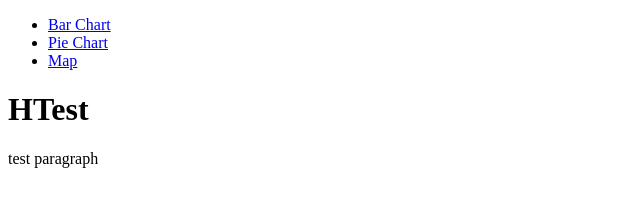
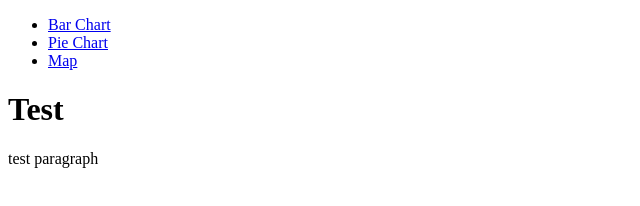
Before and after one commit to conjur26/conjur26.github.io, a plain HTML site: page index.html in a window 1280 px wide. Shown: the full height of the page, 0-640 px from the left. Drawn offline with Linux system fonts and the light colour scheme.

Commit message:
Minor change

```diff
--- a/index.html
+++ b/index.html
@@ -13,7 +13,7 @@
 		</nav>
 		<div class="test">
     		<div class="test">
-        		<h1>HTest</h1>
+        		<h1>Test</h1>
         </div>
 				<p>test paragraph</p>
 		</div>
```
